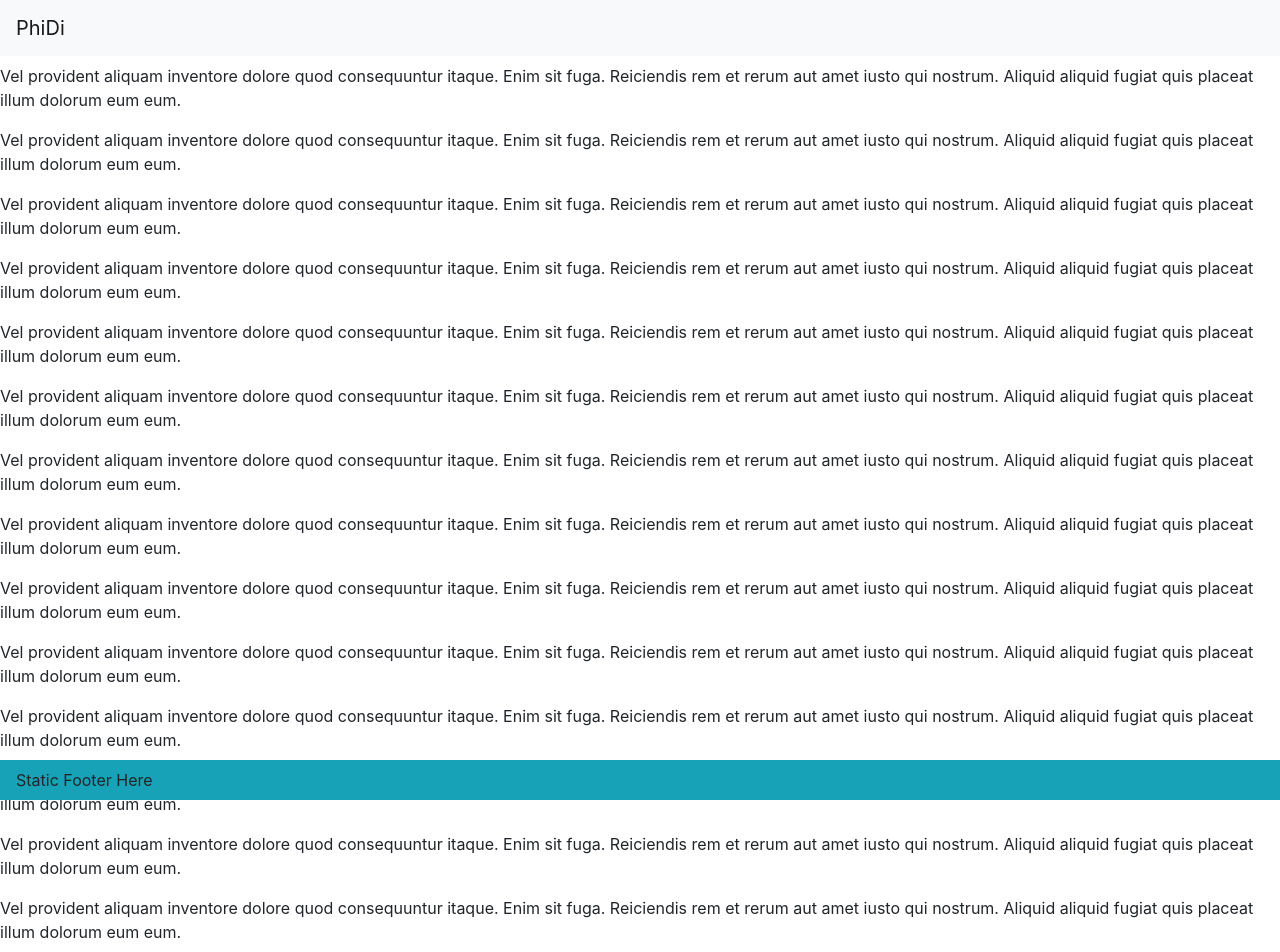
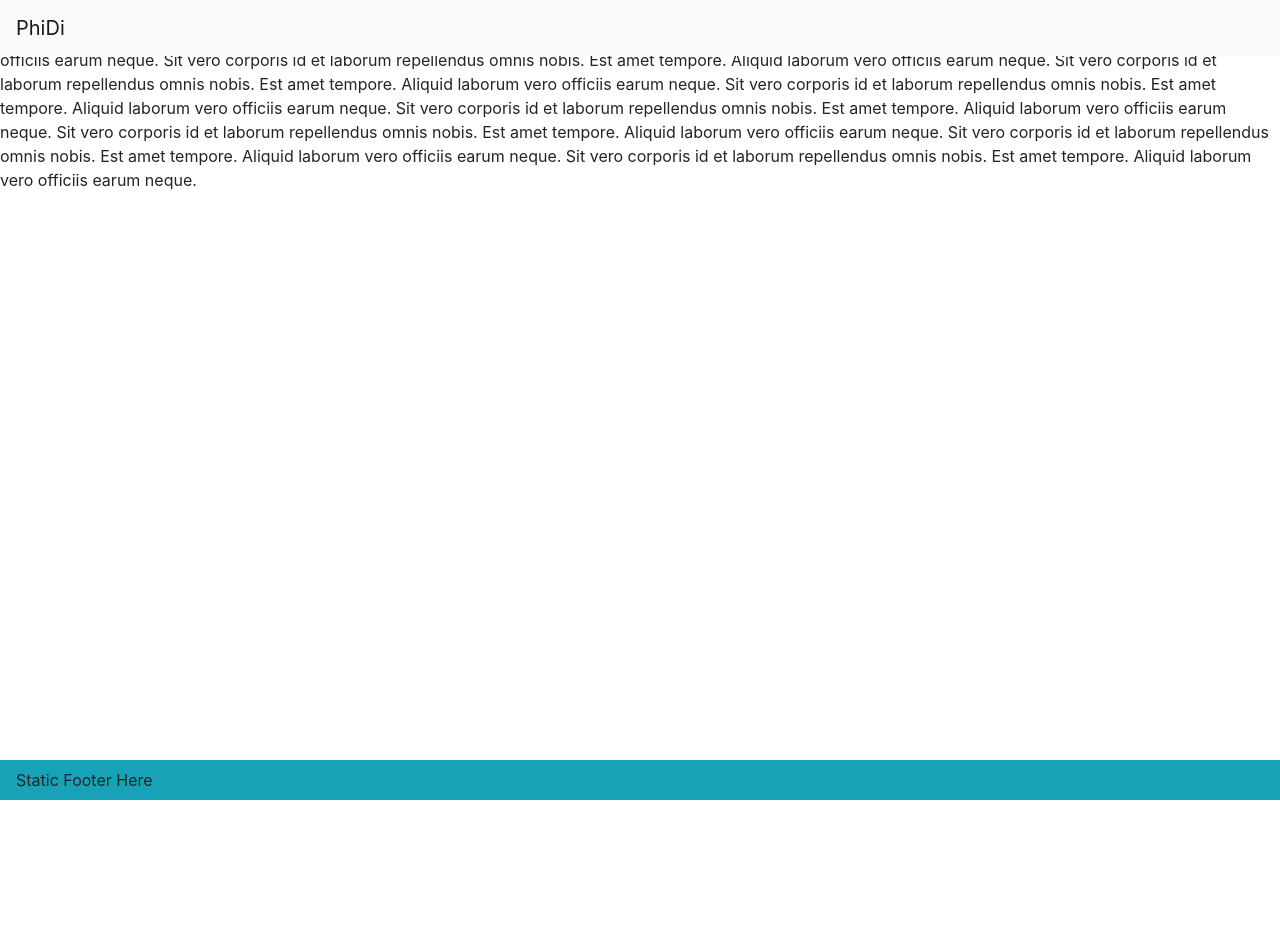
Before and after one commit to jtala/phidi, a React (Create React App) app: page / in a window 1280 px wide. Shown: the top 952 px of the page. After the commit the page ends 800 px from the top, so only its background shows below. Built offline with nearby package versions, Linux system fonts and the light colour scheme.

Commit message:
added individual css folders

```diff
--- a/src/App.js
+++ b/src/App.js
@@ -1,7 +1,7 @@
 import React from "react";
-import Footer from "./components/Footer";
-import NavBar from "./components/NavBar";
-import Content from "./components/Content";
+import Footer from "./components/Footer/Footer";
+import NavBar from "./components/NavBar/NavBar";
+import Content from "./components/Content/Content";
 
 function App() {
   return <div>
--- a/src/components/Content.js
+++ /dev/null
@@ -1,32 +0,0 @@
-import React from "react";
-
-function Content () {
-    return (
-        <div className ='content'>
-        <p>Vel provident aliquam inventore dolore quod consequuntur itaque. Enim sit fuga. Reiciendis rem et rerum aut amet iusto qui nostrum. Aliquid aliquid fugiat quis placeat illum dolorum eum eum.</p>
-        <p>Vel provident aliquam inventore dolore quod consequuntur itaque. Enim sit fuga. Reiciendis rem et rerum aut amet iusto qui nostrum. Aliquid aliquid fugiat quis placeat illum dolorum eum eum.</p>
-        <p>Vel provident aliquam inventore dolore quod consequuntur itaque. Enim sit fuga. Reiciendis rem et rerum aut amet iusto qui nostrum. Aliquid aliquid fugiat quis placeat illum dolorum eum eum.</p>
-        <p>Vel provident aliquam inventore dolore quod consequuntur itaque. Enim sit fuga. Reiciendis rem et rerum aut amet iusto qui nostrum. Aliquid aliquid fugiat quis placeat illum dolorum eum eum.</p>
-        <p>Vel provident aliquam inventore dolore quod consequuntur itaque. Enim sit fuga. Reiciendis rem et rerum aut amet iusto qui nostrum. Aliquid aliquid fugiat quis placeat illum dolorum eum eum.</p>
-        <p>Vel provident aliquam inventore dolore quod consequuntur itaque. Enim sit fuga. Reiciendis rem et rerum aut amet iusto qui nostrum. Aliquid aliquid fugiat quis placeat illum dolorum eum eum.</p>
-        <p>Vel provident aliquam inventore dolore quod consequuntur itaque. Enim sit fuga. Reiciendis rem et rerum aut amet iusto qui nostrum. Aliquid aliquid fugiat quis placeat illum dolorum eum eum.</p>
-        <p>Vel provident aliquam inventore dolore quod consequuntur itaque. Enim sit fuga. Reiciendis rem et rerum aut amet iusto qui nostrum. Aliquid aliquid fugiat quis placeat illum dolorum eum eum.</p>
-        <p>Vel provident aliquam inventore dolore quod consequuntur itaque. Enim sit fuga. Reiciendis rem et rerum aut amet iusto qui nostrum. Aliquid aliquid fugiat quis placeat illum dolorum eum eum.</p>
-        <p>Vel provident aliquam inventore dolore quod consequuntur itaque. Enim sit fuga. Reiciendis rem et rerum aut amet iusto qui nostrum. Aliquid aliquid fugiat quis placeat illum dolorum eum eum.</p>
-        <p>Vel provident aliquam inventore dolore quod consequuntur itaque. Enim sit fuga. Reiciendis rem et rerum aut amet iusto qui nostrum. Aliquid aliquid fugiat quis placeat illum dolorum eum eum.</p>
-        <p>Vel provident aliquam inventore dolore quod consequuntur itaque. Enim sit fuga. Reiciendis rem et rerum aut amet iusto qui nostrum. Aliquid aliquid fugiat quis placeat illum dolorum eum eum.</p>
-        <p>Vel provident aliquam inventore dolore quod consequuntur itaque. Enim sit fuga. Reiciendis rem et rerum aut amet iusto qui nostrum. Aliquid aliquid fugiat quis placeat illum dolorum eum eum.</p>
-        <p>Vel provident aliquam inventore dolore quod consequuntur itaque. Enim sit fuga. Reiciendis rem et rerum aut amet iusto qui nostrum. Aliquid aliquid fugiat quis placeat illum dolorum eum eum.</p>
-        <p>Vel provident aliquam inventore dolore quod consequuntur itaque. Enim sit fuga. Reiciendis rem et rerum aut amet iusto qui nostrum. Aliquid aliquid fugiat quis placeat illum dolorum eum eum.</p>
-        <p>Vel provident aliquam inventore dolore quod consequuntur itaque. Enim sit fuga. Reiciendis rem et rerum aut amet iusto qui nostrum. Aliquid aliquid fugiat quis placeat illum dolorum eum eum.</p>
-        <p>Vel provident aliquam inventore dolore quod consequuntur itaque. Enim sit fuga. Reiciendis rem et rerum aut amet iusto qui nostrum. Aliquid aliquid fugiat quis placeat illum dolorum eum eum.</p>
-        <p>Vel provident aliquam inventore dolore quod consequuntur itaque. Enim sit fuga. Reiciendis rem et rerum aut amet iusto qui nostrum. Aliquid aliquid fugiat quis placeat illum dolorum eum eum.</p>
-        <p>Vel provident aliquam inventore dolore quod consequuntur itaque. Enim sit fuga. Reiciendis rem et rerum aut amet iusto qui nostrum. Aliquid aliquid fugiat quis placeat illum dolorum eum eum.</p>
-        </div>
-    )
-}
-
-
-
-
-export default Content;
--- /dev/null
+++ b/src/components/Content/Content.js
@@ -0,0 +1,25 @@
+import React , {Component} from "react";
+
+class Content extends Component {
+    render (){
+        return (
+            <div className ='content'>
+            Sit vero corporis id et laborum repellendus omnis nobis. Est amet tempore. Aliquid laborum vero officiis earum neque.
+            Sit vero corporis id et laborum repellendus omnis nobis. Est amet tempore. Aliquid laborum vero officiis earum neque.
+            Sit vero corporis id et laborum repellendus omnis nobis. Est amet tempore. Aliquid laborum vero officiis earum neque.
+            Sit vero corporis id et laborum repellendus omnis nobis. Est amet tempore. Aliquid laborum vero officiis earum neque.
+            Sit vero corporis id et laborum repellendus omnis nobis. Est amet tempore. Aliquid laborum vero officiis earum neque.
+            Sit vero corporis id et laborum repellendus omnis nobis. Est amet tempore. Aliquid laborum vero officiis earum neque.
+            Sit vero corporis id et laborum repellendus omnis nobis. Est amet tempore. Aliquid laborum vero officiis earum neque.
+            Sit vero corporis id et laborum repellendus omnis nobis. Est amet tempore. Aliquid laborum vero officiis earum neque.
+            Sit vero corporis id et laborum repellendus omnis nobis. Est amet tempore. Aliquid laborum vero officiis earum neque.
+            Sit vero corporis id et laborum repellendus omnis nobis. Est amet tempore. Aliquid laborum vero officiis earum neque.
+            </div>
+        );
+    }
+}
+
+
+
+
+export default Content;
--- a/src/components/NavBar.js
+++ b/src/components/NavBar/NavBar.js
@@ -1,4 +1,5 @@
 import React from "react";
+import './NavBar.css';
 
 function NavBar() {
   return (
```
Also changed, not shown: src/utils/API.js (added, +11 -0 lines), src/components/Footer/Footer.js (renamed from src/components/Footer.js), src/components/NavBar/NavBar.css (added).
